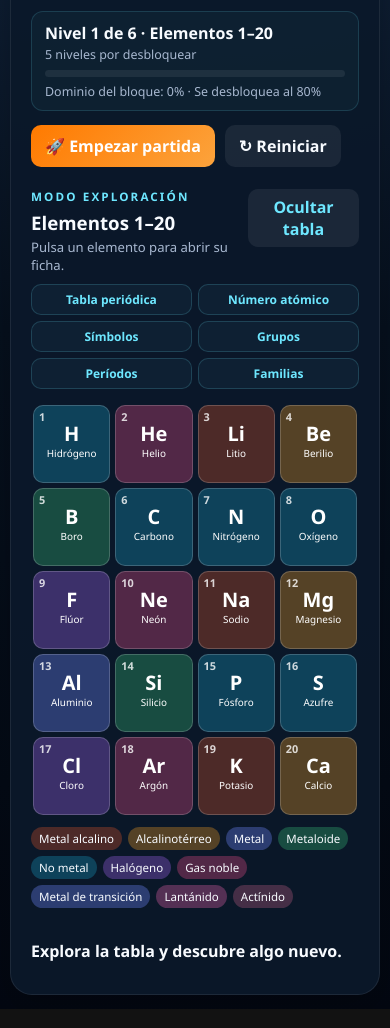
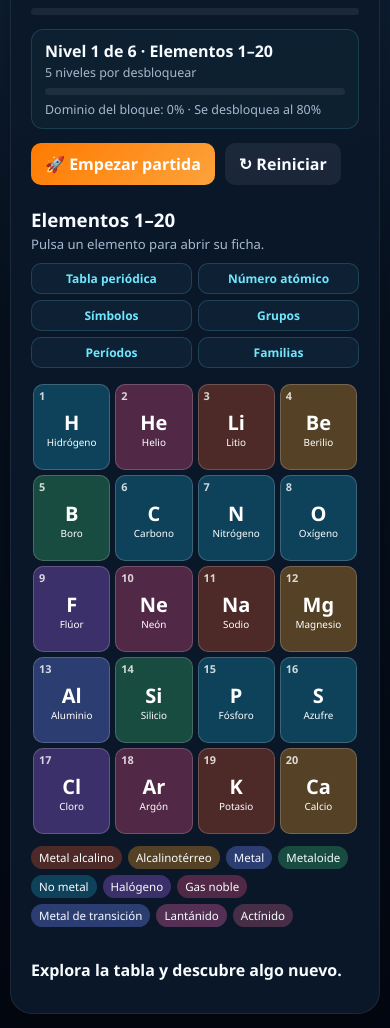
Before and after one commit to raterito/mandy-aprende-quimica, a plain HTML site: page index.html in a window 390 px wide. Shown: the part 470-1498 px from the top of the page. Drawn offline with Linux system fonts and the light colour scheme.

Commit message:
feat: mejorar experiencia de estudio y ayuda

```diff
--- a/index.html
+++ b/index.html
@@ -13,7 +13,7 @@
         <div>
           <p class="eyebrow">🧪 Laboratorio interactivo</p>
           <h1>Mandy aprende Química</h1>
-          <p class="subtitle">Explora, practica y domina los primeros 20 elementos.</p>
+          <p class="subtitle">Explora, practica y domina los 118 elementos, paso a paso.</p>
         </div>
         <div class="hero-badge" aria-hidden="true">
           <svg viewBox="0 0 96 96" role="img">
@@ -83,11 +83,10 @@
 
           <div class="board-heading">
             <div>
-              <p class="eyebrow">Modo exploración</p>
               <h3 id="periodicTitle">Elementos 1–20</h3>
               <p class="muted board-hint">Pulsa un elemento para abrir su ficha.</p>
             </div>
-            <button id="toggleBoardBtn" class="text-button" aria-expanded="true">Ocultar tabla</button>
+            <button id="toggleBoardBtn" class="text-button" aria-expanded="true" hidden>Ocultar información</button>
           </div>
           <nav id="conceptGuide" class="concept-guide" aria-label="Guía de conceptos básicos"></nav>
           <dialog id="guideCard" class="element-dialog guide-dialog" aria-live="polite"></dialog>
--- a/script.js
+++ b/script.js
@@ -418,8 +418,15 @@ function toggleBoard() {
 function setBoardVisibility(visible) {
   periodicBoard.closest(".periodic-scroll").classList.toggle("is-hidden", !visible);
   $("legend").classList.toggle("is-hidden", !visible);
+  $("conceptGuide").classList.toggle("is-hidden", !visible);
+  document.querySelector(".board-heading > div").classList.toggle("is-hidden", !visible);
+  document.querySelector(".board-heading").classList.toggle("is-collapsed", !visible);
+  if (!visible) {
+    closeGuideCard();
+    closeElementInfo();
+  }
   const helpNotice = gameActive && !visible ? " (ayuda: 50 % de puntos)" : "";
-  $("toggleBoardBtn").textContent = visible ? "Ocultar tabla" : `Mostrar tabla${helpNotice}`;
+  $("toggleBoardBtn").textContent = visible ? "Ocultar información" : `Mostrar información${helpNotice}`;
   $("toggleBoardBtn").setAttribute("aria-expanded", String(visible));
 }
 
@@ -435,6 +442,7 @@ function resetGame() {
   gameActive = false;
   helpedAnswers = 0;
   setBoardVisibility(true);
+  $("toggleBoardBtn").hidden = true;
   optionsContainer.replaceChildren();
   questionText.textContent = "";
   $("questionCard").hidden = true;
@@ -457,6 +465,7 @@ function startGame() {
   summaryCard.hidden = true;
   questions = buildAdaptiveQuestions();
   gameActive = true;
+  $("toggleBoardBtn").hidden = false;
   closeGuideCard();
   closeElementInfo();
   document.querySelectorAll(".guide-button").forEach((button) => button.classList.remove("active"));
--- a/styles.css
+++ b/styles.css
@@ -45,6 +45,7 @@ h1, h2, h3, p { margin-top: 0; }
 .icon-button { background: #ffffff14; color: var(--muted); }
 .muted { margin: 2px 0 0; color: var(--muted); font-size: .82rem; }
 .game-header, .board-heading { display: flex; justify-content: space-between; align-items: center; gap: 16px; }
+.board-heading.is-collapsed { justify-content: flex-end; }
 .game-header h2, .board-heading h3 { margin-bottom: 0; }
 .board-hint { margin-top: 3px; }
 .stats { display: flex; gap: 8px; flex-wrap: wrap; }
@@ -60,6 +61,7 @@ h1, h2, h3, p { margin-top: 0; }
 .controls { display: flex; gap: 10px; margin-bottom: 22px; }
 .secondary, .text-button { background: #ffffff12; color: var(--text); }
 .text-button { padding: 7px 10px; color: var(--accent-2); }
+.text-button[hidden] { display: none; }
 .concept-guide { display: flex; flex-wrap: wrap; gap: 6px; margin: 10px 0 8px; }
 .guide-button { padding: 6px 9px; border: 1px solid #6ee7ff2c; background: #6ee7ff0c; color: var(--accent-2); font-size: .75rem; font-weight: 650; }
 .guide-button.active { border-color: var(--accent-2); background: #6ee7ff25; }
@@ -74,7 +76,7 @@ h1, h2, h3, p { margin-top: 0; }
 .element-card { display: flex; flex-direction: column; align-items: center; position: relative; min-width: 0; padding: 5px 2px; border: 1px solid #ffffff30; background: #ffffff0d; transition: transform .15s; }
 .element-card:hover { z-index: 2; transform: translateY(-3px) scale(1.04); }
 .element-card .number { position: absolute; top: 3px; left: 5px; font-size: calc(.62rem + 1px); opacity: .8; }
-.element-card .symbol { font-size: 1.25rem; line-height: 1.25; }
+.element-card .symbol { margin-top: 8px; font-size: 1.25rem; line-height: 1.25; }
 .element-card .name { width: 100%; overflow: hidden; font-size: .58rem; font-weight: 500; text-overflow: ellipsis; }
 .family-alcalino { background-color: #bc4b2960; } .family-alcalinoterreo { background-color: #d18b2360; }
 .family-metal { background-color: #667eea60; } .family-metaloide { background-color: #30a46c60; }
@@ -113,8 +115,8 @@ h1, h2, h3, p { margin-top: 0; }
   .element-card {
     grid-column: auto !important;
     grid-row: auto !important;
-    min-height: 78px;
-    padding: 15px 2px 5px;
+    min-height: 86px;
+    padding: 17px 2px 5px;
   }
   .element-card .name { font-size: .62rem; }
 }
```
Also changed, not shown: 1 other file.
